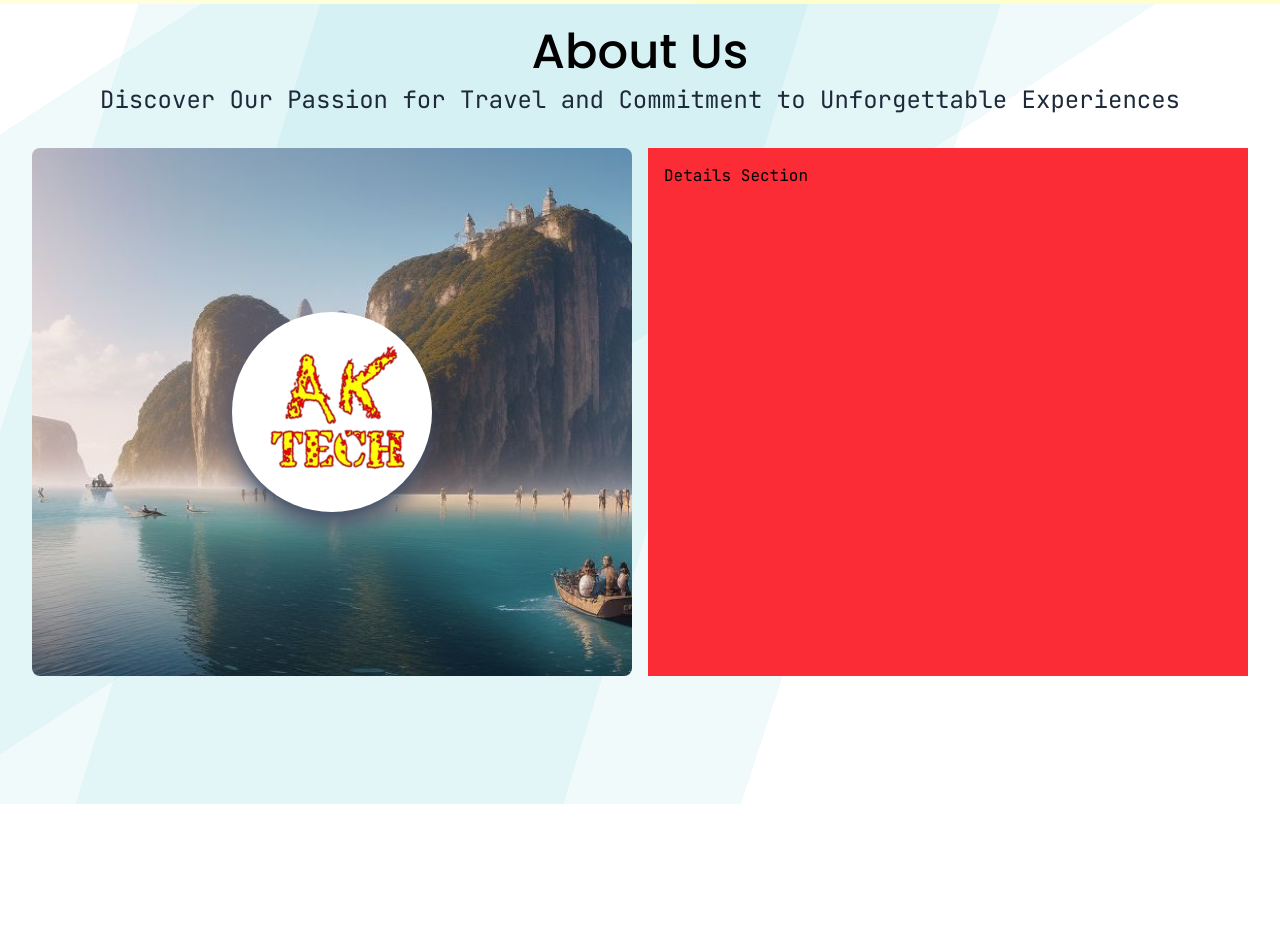
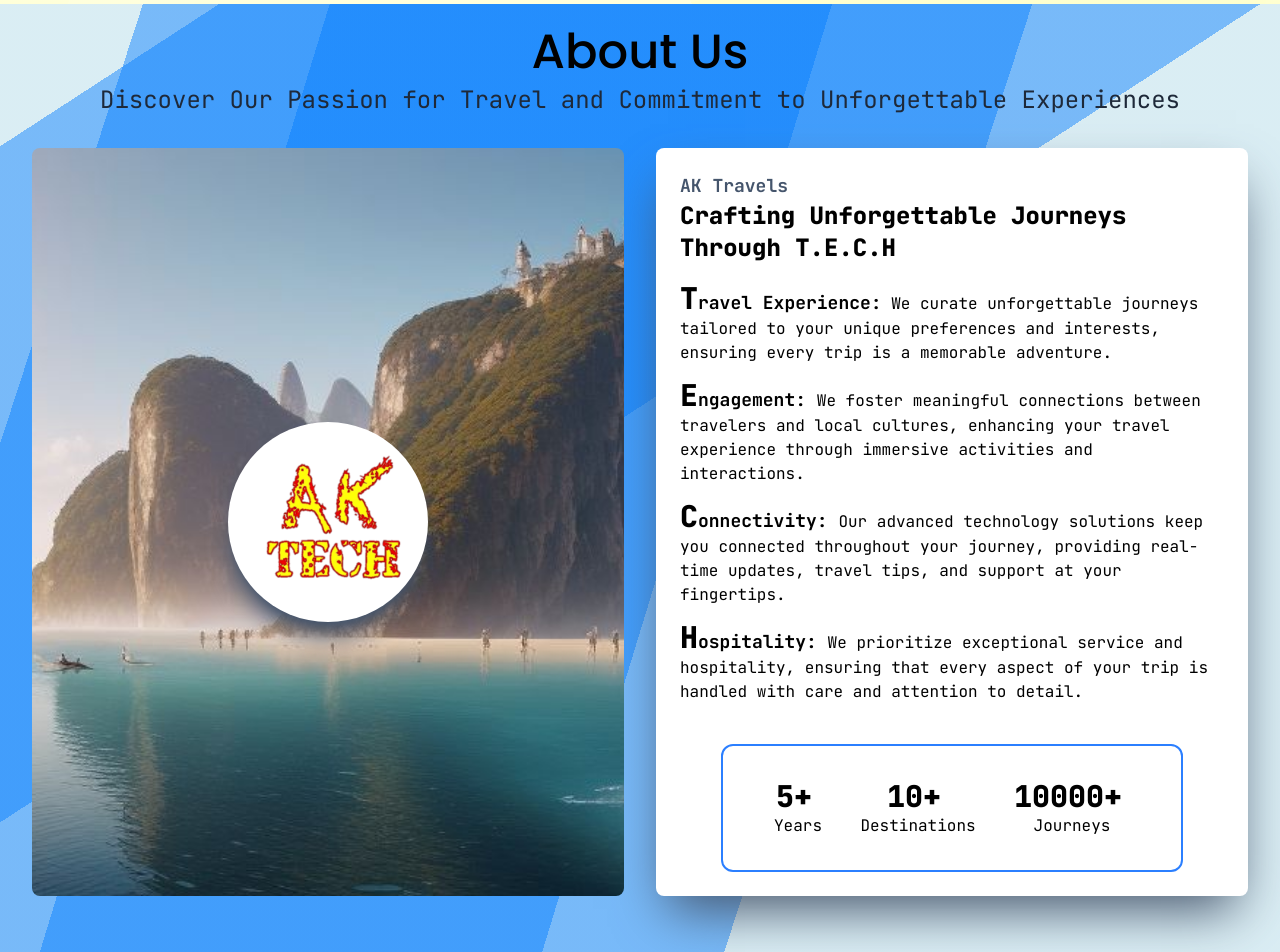
Before and after one commit to aktech27/jain-online-fe-project, a React (Vite) app: page / in a window 1280 px wide. Shown: the part 5210-6162 px from the top of the page. Before the commit the page ends 6014 px from the top, so only its background shows below. Built offline with nearby package versions, Linux system fonts and the light colour scheme.

Commit message:
About Section done

```diff
--- a/src/components/About/About.tsx
+++ b/src/components/About/About.tsx
@@ -1,11 +1,11 @@
 // TECH: Travel Experience, Connectivity, and Hospitality
-// Travel Experience: We curate unforgettable journeys tailored to your unique preferences and interests, ensuring every trip is a memorable adventure.
+//
 
-// Engagement: We foster meaningful connections between travelers and local cultures, enhancing your travel experience through immersive activities and interactions.
+//
 
-// Connectivity: Our advanced technology solutions keep you connected throughout your journey, providing real-time updates, travel tips, and support at your fingertips.
+//
 
-// Hospitality: We prioritize exceptional service and hospitality, ensuring that every aspect of your trip is handled with care and attention to detail.
+//
 
 import Logo from '../../assets/aktechtbg.webp';
 import BgImage from '../../assets/AboutBg.jpg';
@@ -15,7 +15,7 @@ const About = () => {
     <section id="gallery" className="min-h-screen py-6 about-section-gradient">
       <h3 className="text-center text-5xl">About Us</h3>
       <h4 className="text-center text-2xl text-gray-800 mb-4 mt-2">Discover Our Passion for Travel and Commitment to Unforgettable Experiences</h4>
-      <div className="h-[70vh] grid grid-cols-2 gap-4 rounded-lg m-4 p-4">
+      <div className="min-h-[400px] lg:min-h-[70vh] grid grid-cols-1 lg:grid-cols-2 gap-8 rounded-lg m-4 p-4">
         <div className="w-full h-full p-4 flex items-center justify-center rounded-lg overflow-hidden relative">
           <div className="absolute w-full h-full z-1">
             <img className="h-full w-full object-cover" src={BgImage} alt="background" />
@@ -24,7 +24,44 @@ const About = () => {
             <img className="h-full w-auto object-contain" src={Logo} alt="logo" />
           </div>
         </div>
-        <div className="w-full h-full p-4 bg-red-500">Details Section</div>
+        <div className="w-full h-full p-6 bg-white shadow-2xl shadow-slate-600 rounded-lg">
+          <h6 className="text-lg text-slate-600 font-bold ">AK Travels</h6>
+          <h5 className="text-2xl font-extrabold mb-4">
+            Crafting Unforgettable Journeys Through <span>T.E.C.H</span>
+          </h5>
+          <div>
+            <p className="my-3 first-letter:text-3xl first-letter:font-extrabold">
+              <span className="font-bold text-lg">Travel Experience:</span> We curate unforgettable journeys tailored to your unique preferences and interests, ensuring every trip is a memorable
+              adventure.
+            </p>
+            <p className="my-3 first-letter:text-3xl first-letter:font-extrabold">
+              <span className="font-bold text-lg">Engagement: </span>We foster meaningful connections between travelers and local cultures, enhancing your travel experience through immersive
+              activities and interactions.
+            </p>
+            <p className="my-3 first-letter:text-3xl first-letter:font-extrabold">
+              <span className="font-bold text-lg">Connectivity: </span>Our advanced technology solutions keep you connected throughout your journey, providing real-time updates, travel tips, and
+              support at your fingertips.
+            </p>
+            <p className="my-3 first-letter:text-3xl first-letter:font-extrabold">
+              <span className="font-bold text-lg">Hospitality: </span>We prioritize exceptional service and hospitality, ensuring that every aspect of your trip is handled with care and attention to
+              detail.
+            </p>
+          </div>
+          <div className="w-[85%] mx-auto p-8 border-2 border-blue-500 mt-10 flex justify-around rounded-xl text-md">
+            <div className="flex flex-col items-center">
+              <span className="text-3xl font-extrabold mr-2">5+</span>
+              <span>Years</span>
+            </div>
+            <div className="flex flex-col items-center">
+              <span className="text-3xl font-extrabold mr-2">10+</span>
+              <span>Destinations</span>
+            </div>
+            <div className="flex flex-col items-center">
+              <span className="text-3xl font-extrabold mr-2">10000+</span>
+              <span>Journeys</span>
+            </div>
+          </div>
+        </div>
       </div>
     </section>
   );
--- a/src/index.css
+++ b/src/index.css
@@ -59,10 +59,10 @@ h1 {
 }
 
 .about-section-gradient {
-  background-image: linear-gradient(147deg, transparent 0%, transparent 8%, rgba(63, 190, 202, 0.08) 8%, rgba(63, 190, 202, 0.08) 46%, transparent 46%, transparent 100%),
-    linear-gradient(107deg, transparent 0%, transparent 21%, rgba(63, 190, 202, 0.08) 21%, rgba(63, 190, 202, 0.08) 53%, transparent 53%, transparent 100%),
-    linear-gradient(288deg, transparent 0%, transparent 35%, rgba(63, 190, 202, 0.08) 35%, rgba(63, 190, 202, 0.08) 91%, transparent 91%, transparent 100%),
-    linear-gradient(90deg, rgb(255, 255, 255), rgb(255, 255, 255));
+  background-image: linear-gradient(147deg, transparent 0%, transparent 8%, rgba(0, 123, 255, 0.45) 8%, rgba(0, 123, 255, 0.45) 46%, transparent 46%, transparent 100%),
+    linear-gradient(107deg, transparent 0%, transparent 21%, rgba(0, 123, 255, 0.45) 21%, rgba(0, 123, 255, 0.45) 53%, transparent 53%, transparent 100%),
+    linear-gradient(288deg, transparent 0%, transparent 35%, rgba(0, 123, 255, 0.45) 35%, rgba(0, 123, 255, 0.45) 91%, transparent 91%, transparent 100%),
+    linear-gradient(90deg, rgba(173, 216, 230, 0.45), rgba(173, 216, 230, 0.45));
 }
 
 @keyframes text-in {
```
